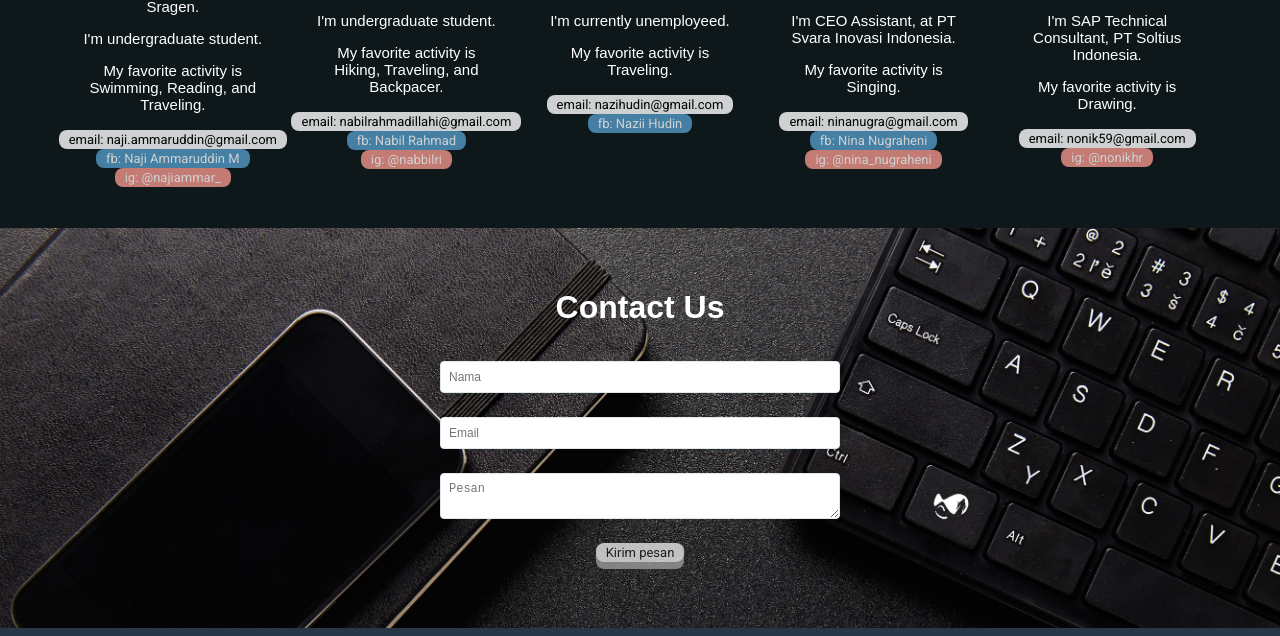
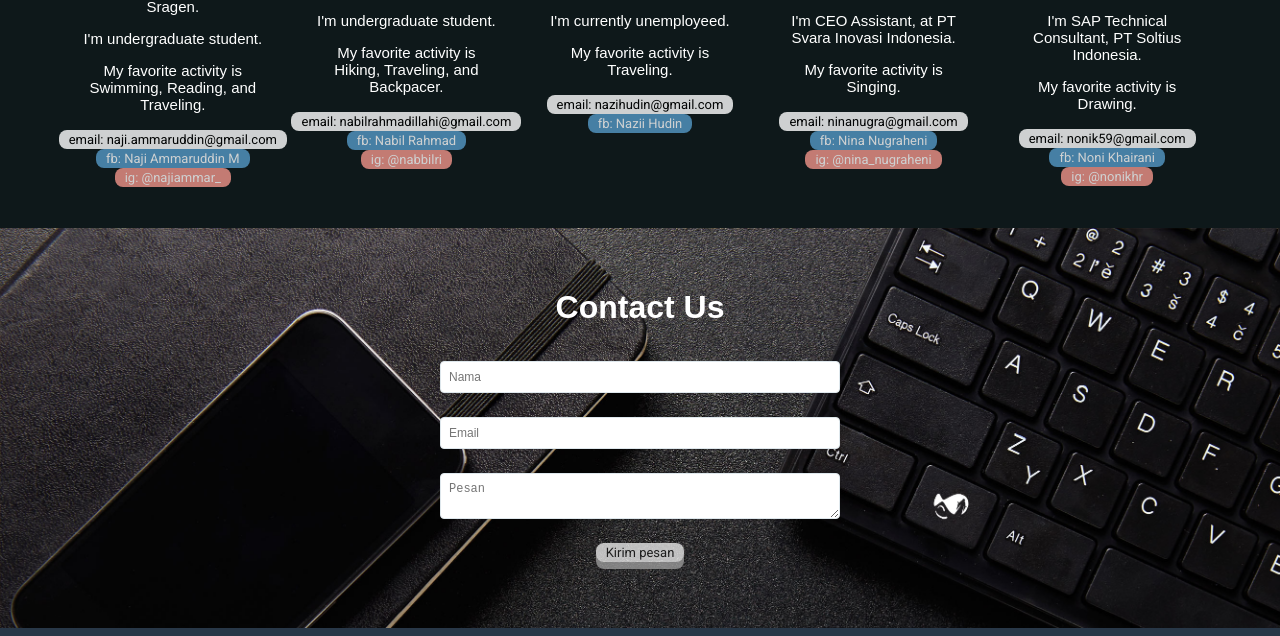
Before and after one commit to Najiammar/groub23.github.io, a plain HTML site: page index.html in a window 1280 px wide. Shown: the part 1091-1727 px from the top of the page. Drawn offline with Linux system fonts and the light colour scheme.

Commit message:
Update index.html

```diff
--- a/index.html
+++ b/index.html
@@ -129,6 +129,7 @@
             </div>
             <div class="btn-profile">
               <a href="#" class="btn email">email: nonik59@gmail.com</a> </br>
+		<a href="#" class="btn facebook">fb: Noni Khairani</a> </br>
               <a href="#" class="btn instagram">ig: @nonikhr</a> </br>
             </div>
           </div>
```
